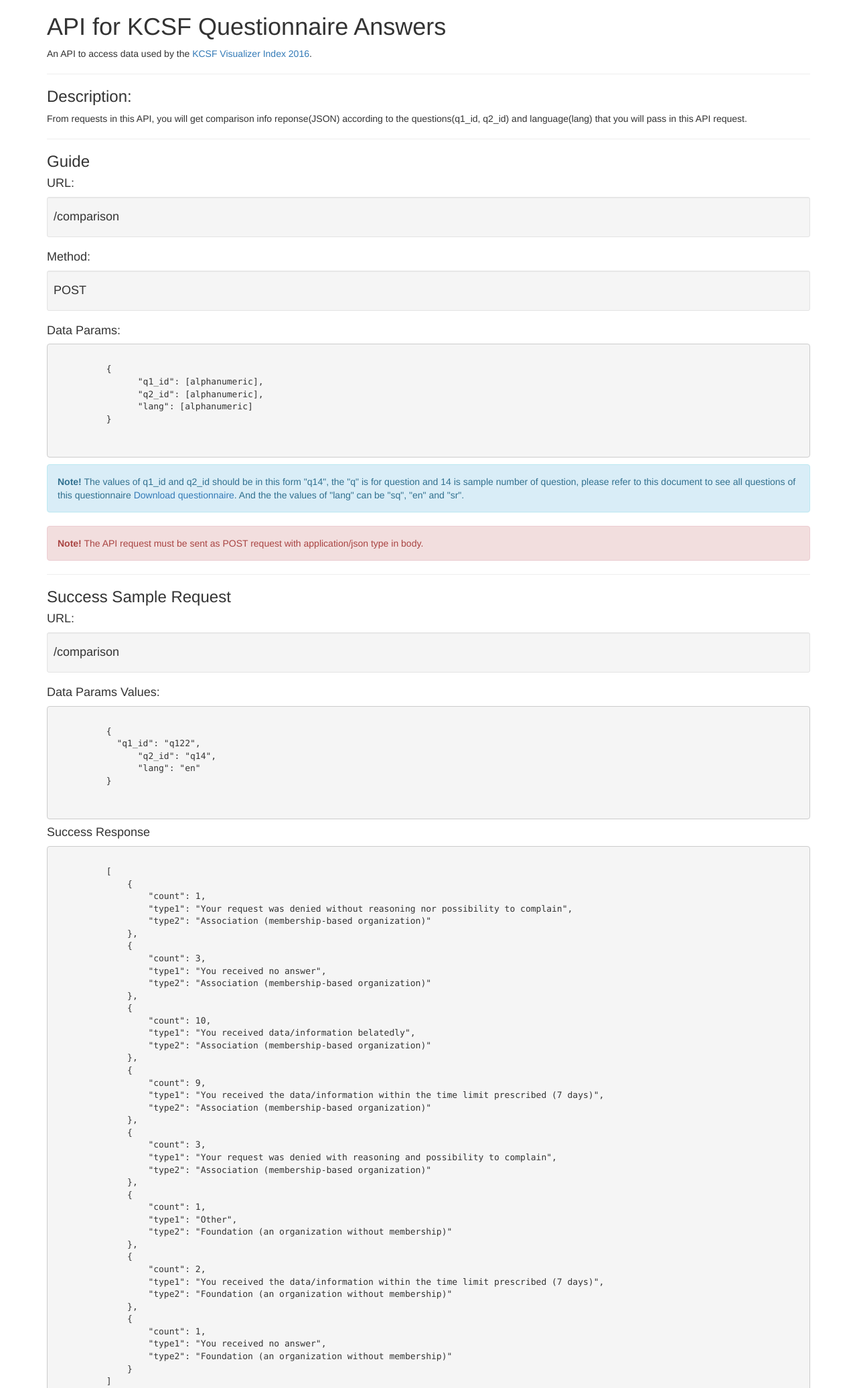
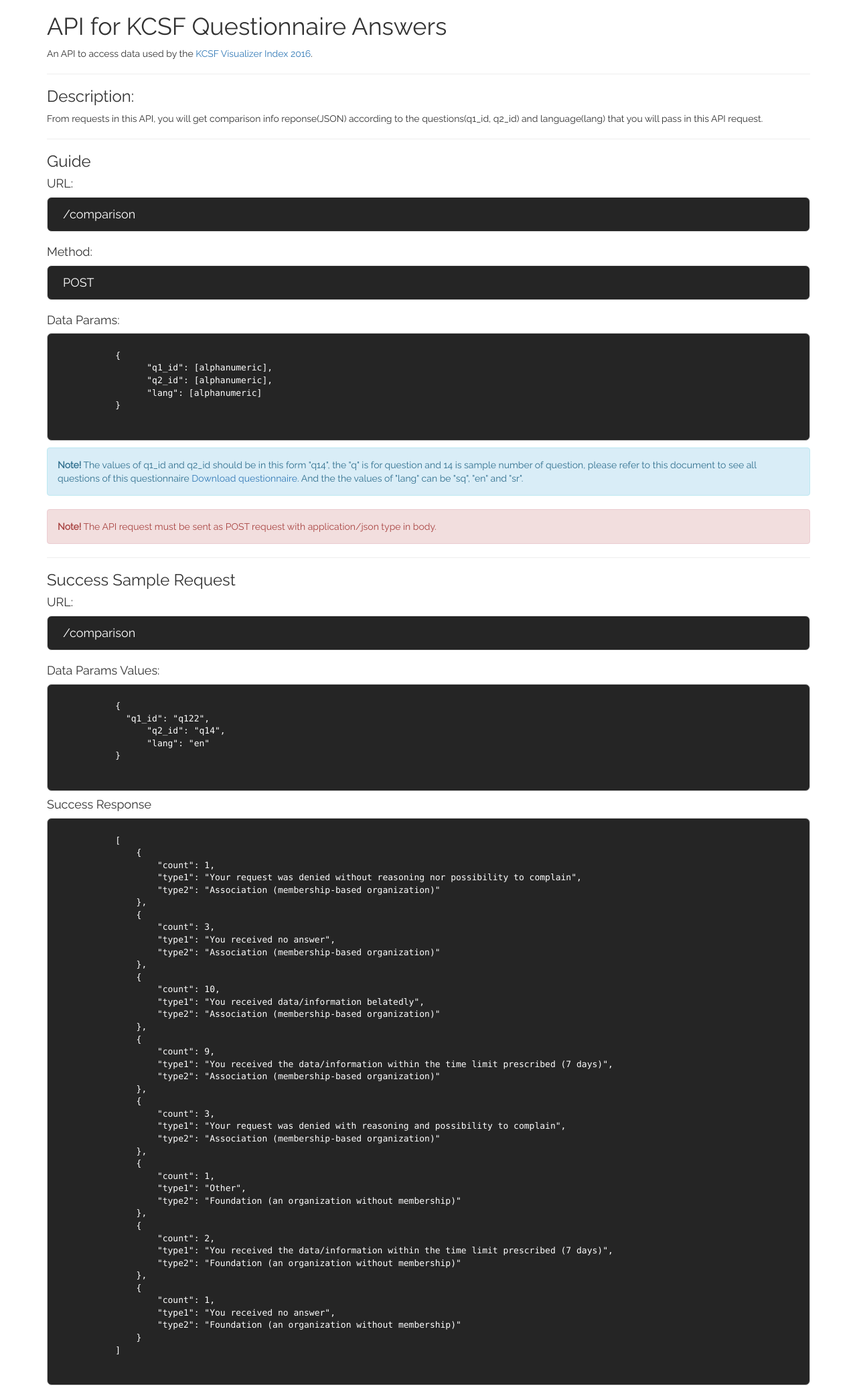
Before and after one commit to opendatakosovo/kcsf-api, a Flask app: page / in a window 1280 px wide. Shown: the top 2072 px of the page at 67% size. Run offline with Flask 2, Linux system fonts and the light colour scheme; some libraries are stand-ins or nearby versions.

Commit message:
api index page improvements

```diff
--- a/app/templates/index.html
+++ b/app/templates/index.html
@@ -5,6 +5,20 @@
     <meta charset="utf-8" />
 
     <link rel="stylesheet" href="https://maxcdn.bootstrapcdn.com/bootstrap/3.3.7/css/bootstrap.min.css" />
+    <link href="https://fonts.googleapis.com/css?family=Raleway" rel="stylesheet">
+
+    <style>
+      /* Custom CSS for code blocks */
+      * {
+        font-family: 'Raleway', 'sans-serif';
+      }
+      .well-sm, pre {
+        background-color: #252525;
+        color: #fff;
+        border-radius: 7px;
+        padding: 5px 23px;
+      }
+    </style>
   </head>
   <body>
     <div class="container">
```
